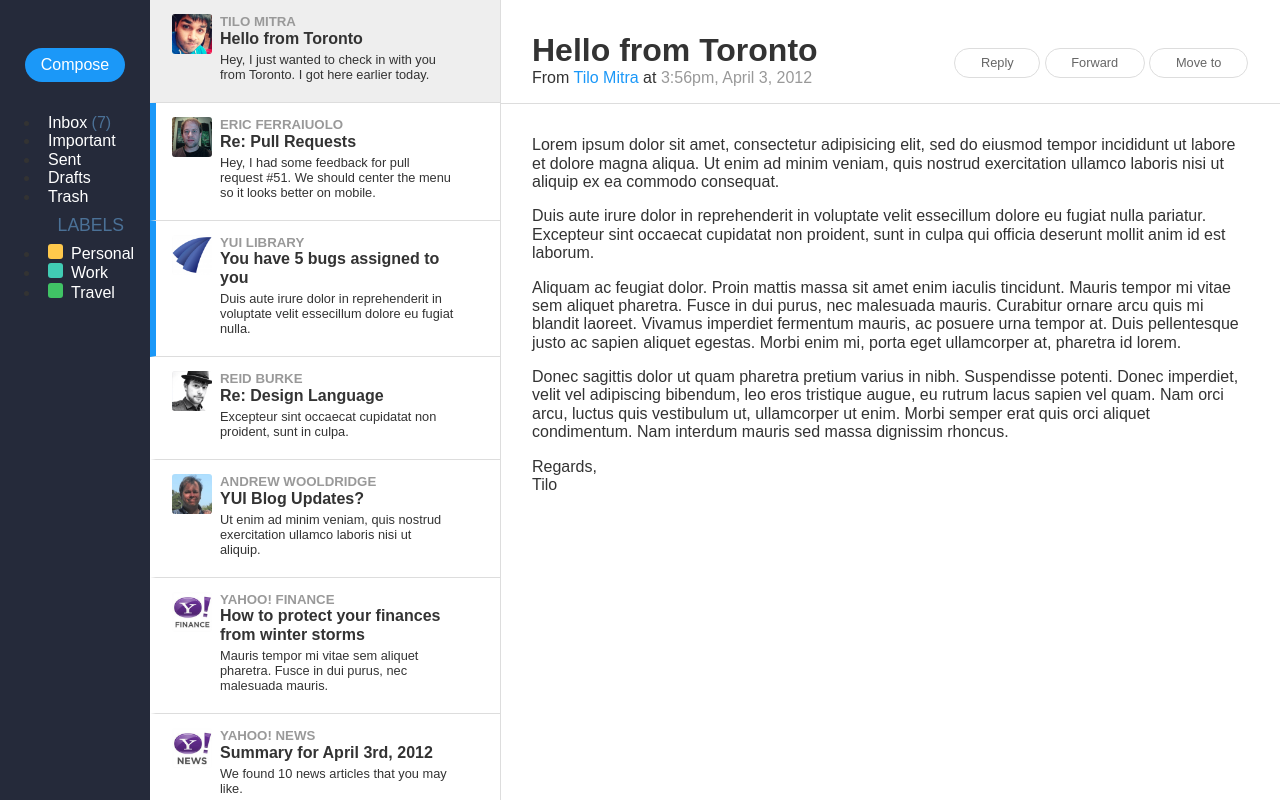
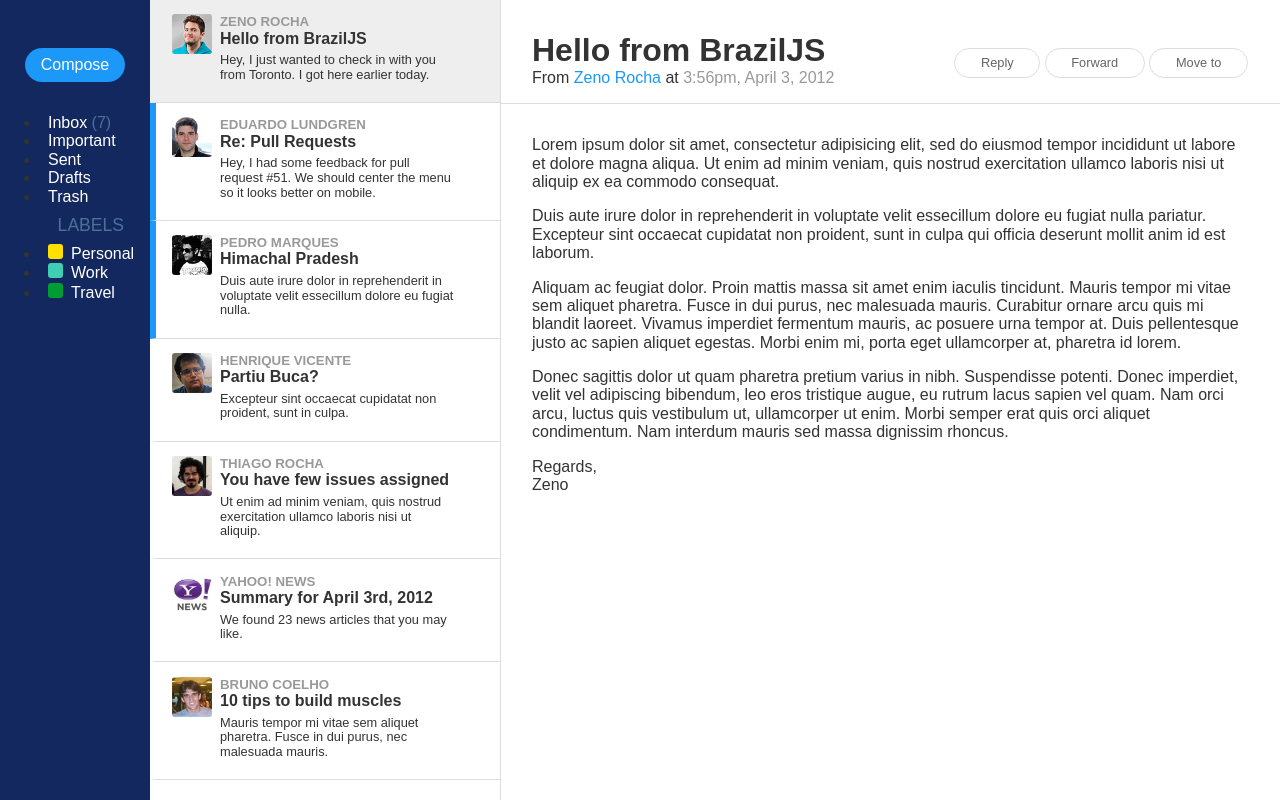
Before and after one commit to liferay/senna.js, a website: page demos/email/index.html in a window 1280 px wide. Drawn offline with nearby package versions, Linux system fonts and the light colour scheme.

Commit message:
Add new colors and avatars

```diff
--- a/demos/email/css/email.css
+++ b/demos/email/css/email.css
@@ -49,7 +49,7 @@ a {
   width: 100%;
   height: 40px;
   position: relative;
-  background: rgb(37, 42, 58);
+  background: #142860;
   text-align: center;
 }
 
@@ -89,7 +89,7 @@ a {
 
 #nav .pure-menu a:hover,
 #nav .pure-menu a:focus {
-  background: rgb(55, 60, 90);
+  background: #011651;
 }
 #nav .pure-menu a {
   color: #fff;
@@ -119,13 +119,13 @@ a {
   border-radius: 3px;
 }
 .email-label-personal {
-  background: #ffc94c;
+  background: #ffe000;
 }
 .email-label-work {
   background: #41ccb4;
 }
 .email-label-travel {
-  background: #40c365;
+  background: #009d34;
 }
 
 /* Email Item Styles */
--- a/demos/email/index.html
+++ b/demos/email/index.html
@@ -36,12 +36,12 @@
     <div id="list" class="pure-u-1">
       <div class="email-item email-item-selected pure-g">
         <div class="pure-u">
-          <img class="email-avatar" alt="Tilo Mitra&#x27;s avatar" height="64" width="64" src="img/common/tilo-avatar.png">
+          <img class="email-avatar" alt="Zeno Rocha&#x27;s avatar" height="64" width="64" src="img/zeno.jpg">
         </div>
 
         <div class="pure-u-3-4">
-          <h5 class="email-name">Tilo Mitra</h5>
-          <h4 class="email-subject">Hello from Toronto</h4>
+          <h5 class="email-name">Zeno Rocha</h5>
+          <h4 class="email-subject">Hello from BrazilJS</h4>
           <p class="email-desc">
             Hey, I just wanted to check in with you from Toronto. I got here earlier today.
           </p>
@@ -50,11 +50,11 @@
 
       <div class="email-item email-item-unread pure-g">
         <div class="pure-u">
-          <img class="email-avatar" alt="Eric Ferraiuolo&#x27;s avatar" height="64" width="64" src="img/common/ericf-avatar.png">
+          <img class="email-avatar" alt="Eduardo Lundgren&#x27;s avatar" height="64" width="64" src="img/dudu.jpg">
         </div>
 
         <div class="pure-u-3-4">
-          <h5 class="email-name">Eric Ferraiuolo</h5>
+          <h5 class="email-name">Eduardo Lundgren</h5>
           <h4 class="email-subject">Re: Pull Requests</h4>
           <p class="email-desc">
             Hey, I had some feedback for pull request #51. We should center the menu so it looks better on mobile.
@@ -64,12 +64,12 @@
 
       <div class="email-item email-item-unread pure-g">
         <div class="pure-u">
-          <img class="email-avatar" alt="YUI&#x27;s avatar" height="64" width="64" src="img/common/yui-avatar.png">
+          <img class="email-avatar" alt="Pedro Marques&#x27;s avatar" height="64" width="64" src="img/jamal.jpg">
         </div>
 
         <div class="pure-u-3-4">
-          <h5 class="email-name">YUI Library</h5>
-          <h4 class="email-subject">You have 5 bugs assigned to you</h4>
+          <h5 class="email-name">Pedro Marques</h5>
+          <h4 class="email-subject">Himachal Pradesh</h4>
           <p class="email-desc">
             Duis aute irure dolor in reprehenderit in voluptate velit essecillum dolore eu fugiat nulla.
           </p>
@@ -78,12 +78,12 @@
 
       <div class="email-item pure-g">
         <div class="pure-u">
-          <img class="email-avatar" alt="Reid Burke&#x27;s avatar" height="64" width="64" src="img/common/reid-avatar.png">
+          <img class="email-avatar" alt="Henrique Vicente&#x27;s avatar" height="64" width="64" src="img/henvic.jpg">
         </div>
 
         <div class="pure-u-3-4">
-          <h5 class="email-name">Reid Burke</h5>
-          <h4 class="email-subject">Re: Design Language</h4>
+          <h5 class="email-name">Henrique Vicente</h5>
+          <h4 class="email-subject">Partiu Buca?</h4>
           <p class="email-desc">
             Excepteur sint occaecat cupidatat non proident, sunt in culpa.
           </p>
@@ -92,12 +92,12 @@
 
       <div class="email-item pure-g">
         <div class="pure-u">
-          <img class="email-avatar" alt="Andrew Wooldridge&#x27;s avatar" height="64" width="64" src="img/common/andrew-avatar.png">
+          <img class="email-avatar" alt="Thiago Rocha&#x27;s avatar" height="64" width="64" src="img/java.jpg">
         </div>
 
         <div class="pure-u-3-4">
-          <h5 class="email-name">Andrew Wooldridge</h5>
-          <h4 class="email-subject">YUI Blog Updates?</h4>
+          <h5 class="email-name">Thiago Rocha</h5>
+          <h4 class="email-subject">You have few issues assigned</h4>
           <p class="email-desc">
             Ut enim ad minim veniam, quis nostrud exercitation ullamco laboris nisi ut aliquip.
           </p>
@@ -106,28 +106,28 @@
 
       <div class="email-item pure-g">
         <div class="pure-u">
-          <img class="email-avatar" alt="Yahoo! Finance&#x27;s Avatar" height="64" width="64" src="img/common/yfinance-avatar.png">
+          <img class="email-avatar" alt="Yahoo! News&#x27; avatar" height="64" width="64" src="img/ynews.png">
         </div>
 
         <div class="pure-u-3-4">
-          <h5 class="email-name">Yahoo! Finance</h5>
-          <h4 class="email-subject">How to protect your finances from winter storms</h4>
+          <h5 class="email-name">Yahoo! News</h5>
+          <h4 class="email-subject">Summary for April 3rd, 2012</h4>
           <p class="email-desc">
-            Mauris tempor mi vitae sem aliquet pharetra. Fusce in dui purus, nec malesuada mauris.
+            We found 23 news articles that you may like.
           </p>
         </div>
       </div>
 
       <div class="email-item pure-g">
         <div class="pure-u">
-          <img class="email-avatar" alt="Yahoo! News&#x27; avatar" height="64" width="64" src="img/common/ynews-avatar.png">
+          <img class="email-avatar" alt="Bruno Coelho&#x27;s Avatar" height="64" width="64" src="img/coelho.jpg">
         </div>
 
         <div class="pure-u-3-4">
-          <h5 class="email-name">Yahoo! News</h5>
-          <h4 class="email-subject">Summary for April 3rd, 2012</h4>
+          <h5 class="email-name">Bruno Coelho</h5>
+          <h4 class="email-subject">10 tips to build muscles</h4>
           <p class="email-desc">
-            We found 10 news articles that you may like.
+            Mauris tempor mi vitae sem aliquet pharetra. Fusce in dui purus, nec malesuada mauris.
           </p>
         </div>
       </div>
@@ -137,9 +137,9 @@
       <div class="email-content">
         <div class="email-content-header pure-g">
           <div class="pure-u-1-2">
-            <h1 class="email-content-title">Hello from Toronto</h1>
+            <h1 class="email-content-title">Hello from BrazilJS</h1>
             <p class="email-content-subtitle">
-              From <a>Tilo Mitra</a> at <span>3:56pm, April 3, 2012</span>
+              From <a>Zeno Rocha</a> at <span>3:56pm, April 3, 2012</span>
             </p>
           </div>
 
@@ -164,7 +164,7 @@
             Donec sagittis dolor ut quam pharetra pretium varius in nibh. Suspendisse potenti. Donec imperdiet, velit vel adipiscing bibendum, leo eros tristique augue, eu rutrum lacus sapien vel quam. Nam orci arcu, luctus quis vestibulum ut, ullamcorper ut enim. Morbi semper erat quis orci aliquet condimentum. Nam interdum mauris sed massa dignissim rhoncus.
           </p>
           <p>
-            Regards,<br>Tilo
+            Regards,<br>Zeno
           </p>
         </div>
       </div>
```
Also changed, not shown: demos/email/img/coelho.jpg (added), demos/email/img/common/andrew-avatar.png (deleted), demos/email/img/common/ericf-avatar.png (deleted), demos/email/img/common/reid-avatar.png (deleted), demos/email/img/common/tilo-avatar.png (deleted), demos/email/img/common/yfinance-avatar.png (deleted), demos/email/img/common/yui-avatar.png (deleted), demos/email/img/dudu.jpg (added), demos/email/img/henvic.jpg (added), demos/email/img/jamal.jpg (added), demos/email/img/java.jpg (added), demos/email/img/ynews.png (renamed from demos/email/img/common/ynews-avatar.png), demos/email/img/zeno.jpg (added).
